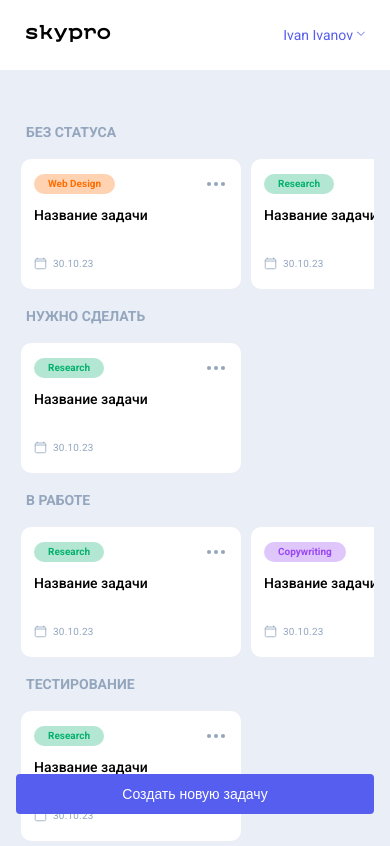
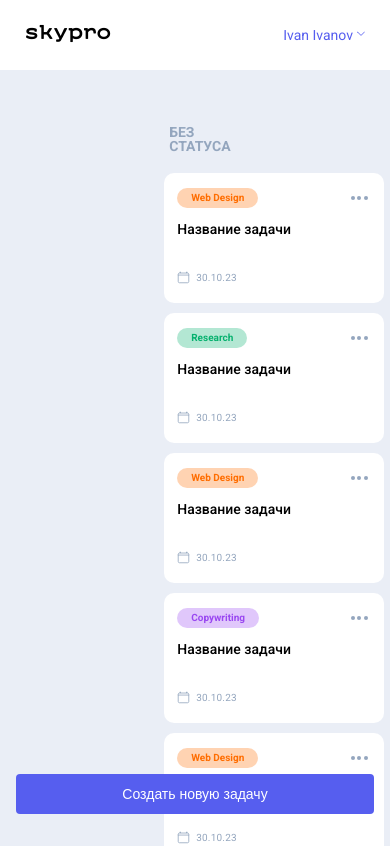
Before and after one commit to SergeySkywell/skypro-kanban, a React (Vite) app: page / in a window 390 px wide. Shown: the top 846 px of the page. Built offline with nearby package versions, Linux system fonts and the light colour scheme.

Commit message:
feat: migrate Column component styles to styled-components

```diff
--- a/src/App.css
+++ b/src/App.css
@@ -783,23 +783,6 @@ body {
   width: 100%;
   display: flex;
 }
-.main__column {
-  width: 20%;
-  margin: 0 auto;
-  display: block;
-}
-
-.column__title {
-  padding: 0 10px;
-  margin: 15px 0;
-}
-.column__title p {
-  color: #94a6be;
-  font-size: 14px;
-  font-weight: 600;
-  line-height: 1;
-  text-transform: uppercase;
-}
 
 @media screen and (max-width: 1200px) {
   .main__block {
@@ -814,22 +797,6 @@ body {
     width: 100%;
     margin: 0 auto;
     display: block;
-  }
-  .cards {
-    width: 100%;
-    display: flex;
-    overflow-y: auto;
-  }
-  .cards__card {
-    width: 220px;
-    height: 130px;
-    background-color: #ffffff;
-    border-radius: 10px;
-    display: flex;
-    flex-direction: column;
-    align-items: flex-start;
-    justify-content: stretch;
-    padding: 15px 13px 19px;
   }
 }
 @media screen and (max-width: 660px) {
--- a/src/components/Main/Column.jsx
+++ b/src/components/Main/Column.jsx
@@ -1,10 +1,12 @@
+import { ColumnTitle, ColumnTitleText, MainColumn } from "./Column.styled";
+
 export function Column({ title, children }) {
   return (
-    <div className="main__column column">
-      <div className="column__title">
-        <p>{title}</p>
-      </div>
-      <div className="cards">{children}</div>
-    </div>
+    <MainColumn>
+      <ColumnTitle>
+        <ColumnTitleText>{title}</ColumnTitleText>
+      </ColumnTitle>
+      <div>{children}</div>
+    </MainColumn>
   );
 }
--- /dev/null
+++ b/src/components/Main/Column.styled.js
@@ -0,0 +1,26 @@
+import styled from "styled-components";
+
+export const MainColumn = styled.div`
+  width: 20%;
+  margin: 0 auto;
+  display: block;
+`;
+
+export const ColumnTitle = styled.div`
+  padding: 0 10px;
+  margin: 15px 0;
+`;
+
+export const ColumnTitleText = styled.p`
+  color: #94a6be;
+  font-size: 14px;
+  font-weight: 600;
+  line-height: 1;
+  text-transform: uppercase;
+`;
+
+export const Cards = styled.div`
+  width: 100%;
+  display: flex;
+  overflow-y: auto;
+`;
```
